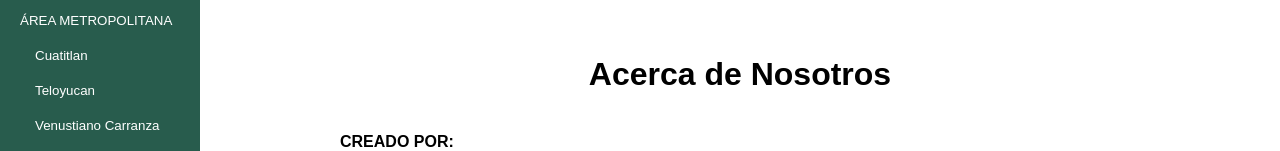
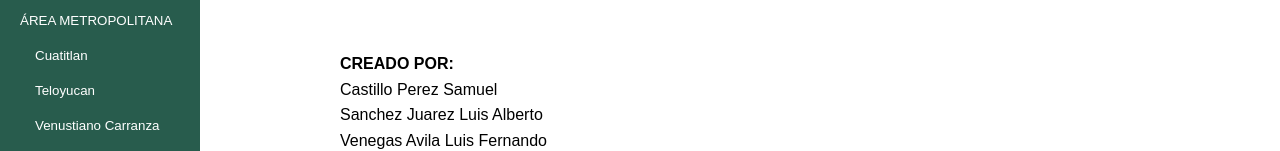
Before and after one commit to Crowexe/desaparecidos-cdmx, a React (Vite) app: page /acerca-de-nosotros in a window 1280 px wide. Shown: the part 222-373 px from the top of the page. Built offline with nearby package versions, Linux system fonts and the light colour scheme.

Commit message:
Update AcercaDeNosotros.jsx

```diff
--- a/src/components/AcercaDeNosotros.jsx
+++ b/src/components/AcercaDeNosotros.jsx
@@ -10,9 +10,7 @@ const AcercaDeNosotros = () => {
         </div>
         <img src="https://i.imgur.com/bDp3H0Y.png" alt="ESCOM Logo" className="right-logo" />
       </div>
-      <h1 className="main-title">Acerca de Nosotros</h1>
       <p><b>CREADO POR:</b><br />
-
         Castillo Perez Samuel<br />
         Sanchez Juarez Luis Alberto<br />
         Venegas Avila Luis Fernando</p>
```
